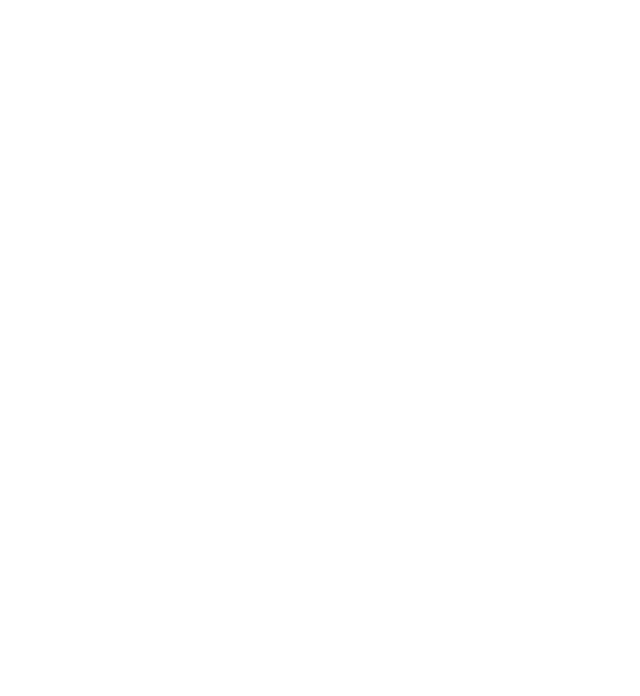
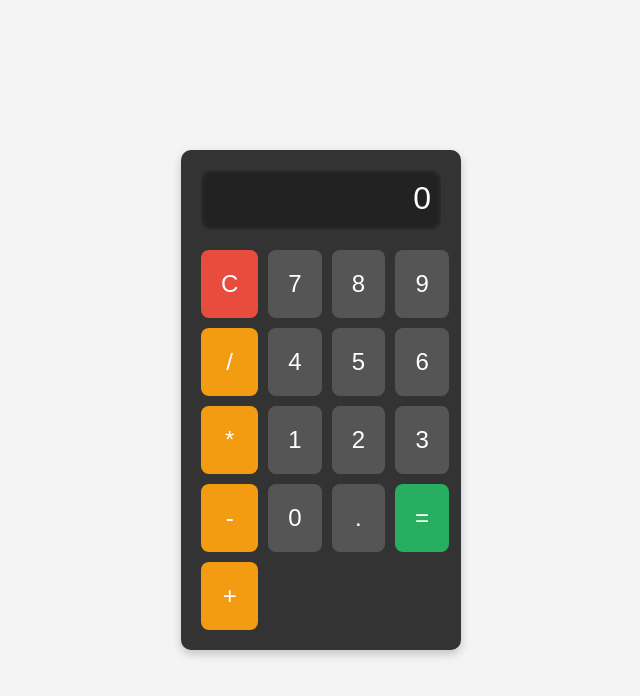
Before and after one commit to mladen314/Algoritmika2024, a plain HTML site: page VukR/index.html in a window 1280 px wide. Shown: the whole page, without its empty margins (319-959 px from the left). Drawn offline with Linux system fonts and the light colour scheme.

Commit message:
Napravljene izmjene

```diff
--- a/VukR/index.html
+++ b/VukR/index.html
@@ -3,11 +3,35 @@
 <head>
     <meta charset="UTF-8">
     <meta name="viewport" content="width=device-width, initial-scale=1.0">
+    <title>Calculator</title>
     <link rel="stylesheet" href="style.css">
-    <title>Document</title>
 </head>
 <body>
+    <div class="calculator">
+        <div class="display" id="display">0</div>
+        <div class="buttons">
+            <button class="clear" onclick="clearDisplay()">C</button>
+            <button onclick="appendToDisplay('7')">7</button>
+            <button onclick="appendToDisplay('8')">8</button>
+            <button onclick="appendToDisplay('9')">9</button>
+            <button class="operator" onclick="appendToDisplay('/')">/</button>
 
+            <button onclick="appendToDisplay('4')">4</button>
+            <button onclick="appendToDisplay('5')">5</button>
+            <button onclick="appendToDisplay('6')">6</button>
+            <button class="operator" onclick="appendToDisplay('*')">*</button>
+
+            <button onclick="appendToDisplay('1')">1</button>
+            <button onclick="appendToDisplay('2')">2</button>
+            <button onclick="appendToDisplay('3')">3</button>
+            <button class="operator" onclick="appendToDisplay('-')">-</button>
+
+            <button onclick="appendToDisplay('0')">0</button>
+            <button onclick="appendToDisplay('.')">.</button>
+            <button class="equal" onclick="calculateResult()">=</button>
+            <button class="operator" onclick="appendToDisplay('+')">+</button>
+        </div>
+    </div>
 
     <script src="script.js"></script>
 </body>
--- a/VukR/script.js
+++ b/VukR/script.js
@@ -0,0 +1,21 @@
+let display = document.getElementById("display");
+
+function appendToDisplay(value) {
+    if (display.innerText === "0") {
+        display.innerText = value;
+    } else {
+        display.innerText += value;
+    }
+}
+
+function clearDisplay() {
+    display.innerText = "0";
+}
+
+function calculateResult() {
+    try {
+        display.innerText = eval(display.innerText);
+    } catch (error) {
+        display.innerText = "Error";
+    }
+}
--- a/VukR/style.css
+++ b/VukR/style.css
@@ -0,0 +1,96 @@
+/*general*/
+* {
+    margin: 0;
+    padding: 0;
+    box-sizing: border-box;
+}
+
+
+body {
+    font-family: 'Arial', sans-serif;
+    background-color: #f4f4f4;
+    display: flex;
+    justify-content: center;
+    align-items: center;
+    height: 100vh;
+}
+
+
+.calculator {
+    width: 280px;
+    background-color: #333;
+    padding: 20px;
+    border-radius: 10px;
+    box-shadow: 0 4px 10px rgba(0, 0, 0, 0.2);
+}
+
+
+.display {
+    width: 100%;
+    height: 60px;
+    background-color: #222;
+    color: #fff;
+    font-size: 2rem;
+    text-align: right;
+    padding: 10px;
+    border-radius: 10px;
+    margin-bottom: 20px;
+    box-shadow: inset 0 0 5px rgba(255, 255, 255, 0.1);
+}
+
+
+.buttons {
+    display: grid;
+    grid-template-columns: repeat(4, 1fr);
+    gap: 10px;
+}
+
+
+button {
+    background-color: #555;
+    color: #fff;
+    font-size: 1.5rem;
+    border: none;
+    padding: 20px;
+    border-radius: 8px;
+    cursor: pointer;
+    transition: background-color 0.3s ease, transform 0.1s ease;
+}
+
+
+button:hover {
+    background-color: #777;
+    transform: scale(1.05);
+}
+
+
+button.operator {
+    background-color: #f39c12;
+}
+
+button.operator:hover {
+    background-color: #e67e22;
+}
+
+
+button.equal {
+    background-color: #27ae60;
+}
+
+button.equal:hover {
+    background-color: #2ecc71;
+}
+
+
+button.clear {
+    background-color: #e74c3c;
+}
+
+button.clear:hover {
+    background-color: #c0392b;
+}
+
+
+button:active {
+    transform: scale(0.98);
+}
```
